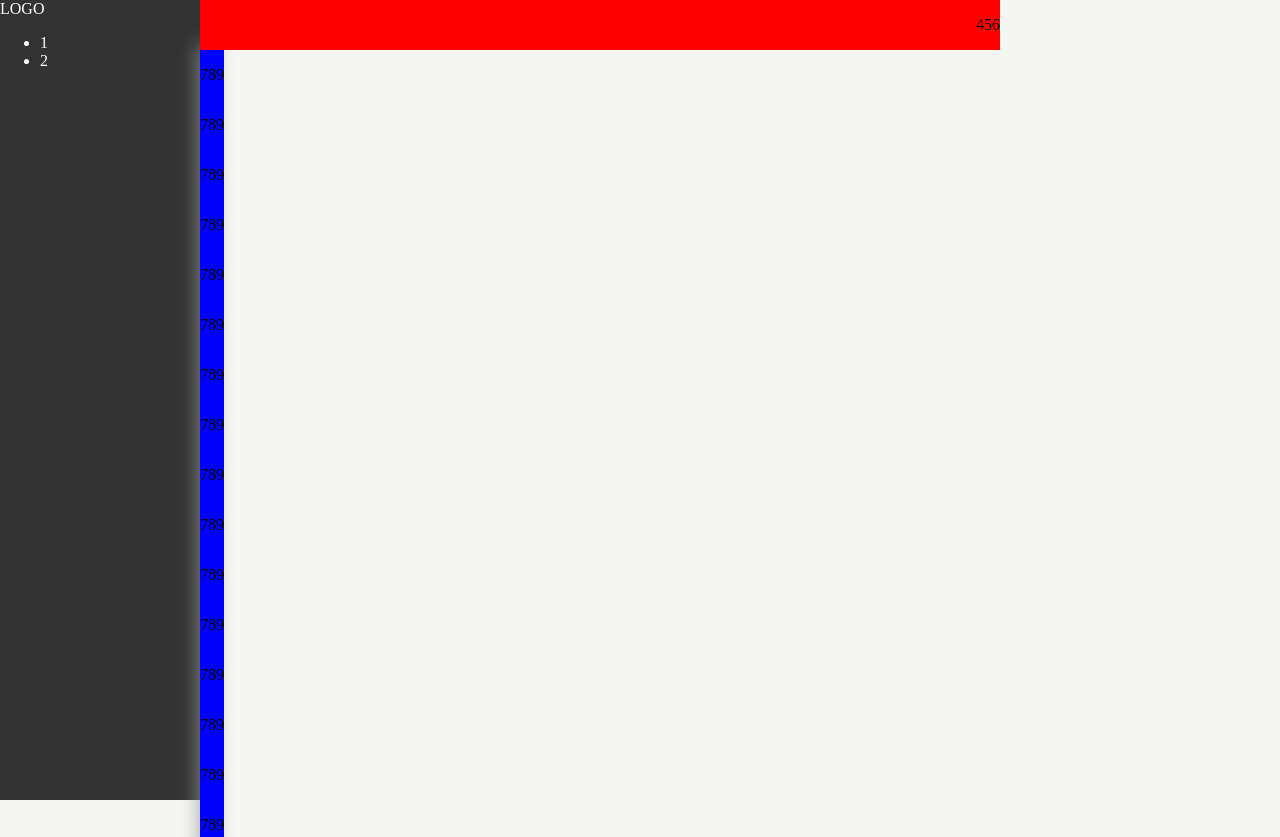
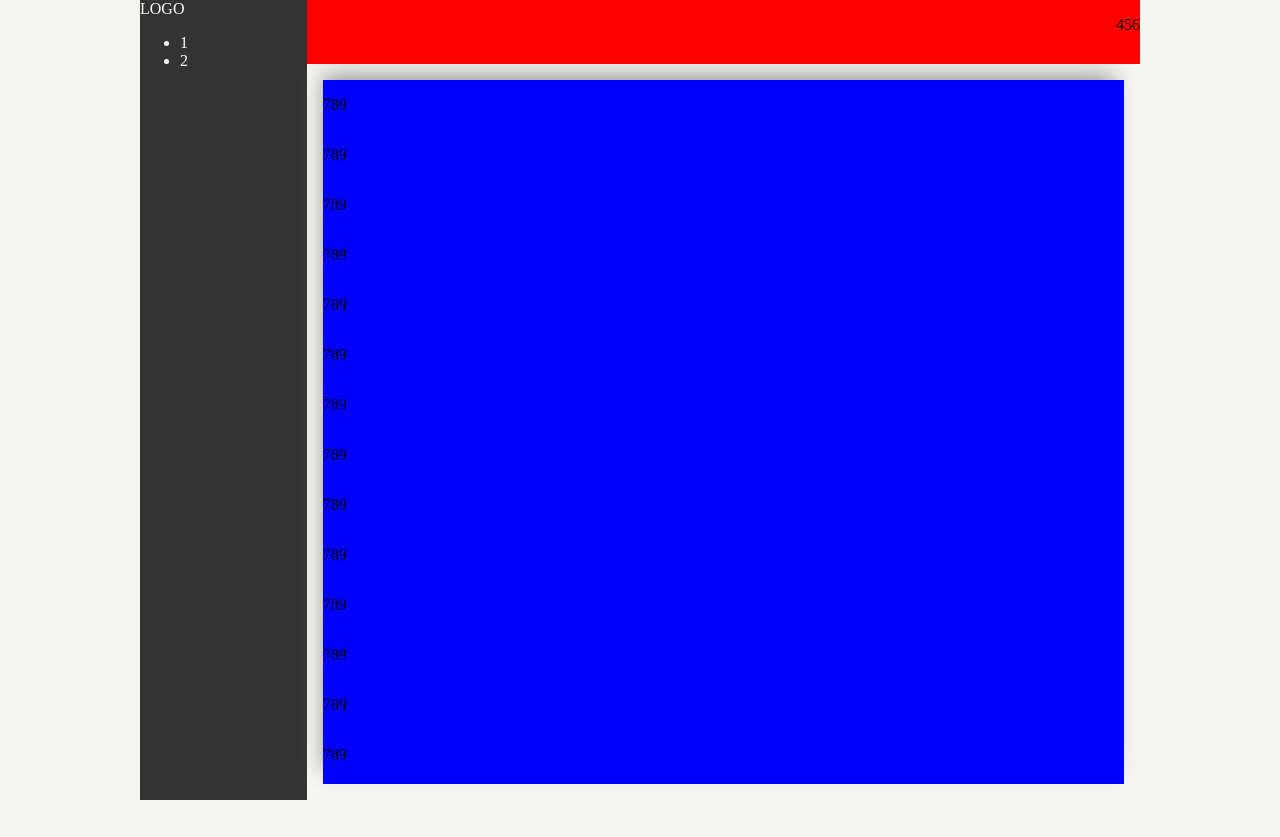
Before and after one commit to kraajaan/solo-project, a website: page src/index.html in a window 1280 px wide. Shown: the top 837 px of the page. After the commit the page ends 800 px from the top, so only its background shows below. Drawn offline with nearby package versions, Linux system fonts and the light colour scheme; files that its build step writes are made by us from their sources.

Commit message:
Intermediate commit in Module 12 (reverted to flex)

```diff
--- a/src/index.html
+++ b/src/index.html
@@ -34,6 +34,7 @@
         <p>789</p><p>789</p><p>789</p><p>789</p><p>789</p><p>789</p>
         <p>789</p><p>789</p><p>789</p><p>789</p><p>789</p><p>789</p>
         <p>789</p><p>789</p><p>789</p><p>789</p><p>789</p><p>789</p>
+        <p>789</p>
       </div>
     </div>
 
--- a/src/sass/_layout.scss
+++ b/src/sass/_layout.scss
@@ -2,20 +2,25 @@ body {
   background-color: $color-body-background-light;
   margin: 0;
   padding: 0;
+  overflow-y: hidden;
 }
 
 .container {
+  display: flex;
+  flex-direction: row;
+  justify-content: space-between;
   max-width: 1000px;
-  margin: 0;
-  padding: 0;
+  margin: 0 auto;
+  padding: 0 20px;
 }
 
 .sidebar {
+  flex: 2;
+  display: flex;
+  flex-direction: column;
   background-color: $color-sidebar-background-dark;
   color: $color-white;
-  width: 200px;
   height: 100vh;
-  position: fixed;
 }
 
 // .sidebar__logo {
@@ -25,9 +30,10 @@ body {
 // }
 
 .main {
-  position: absolute;
-  left: 200px;
-  width: 800px;
+  display: flex;
+  flex-direction: column;
+  justify-content: flex-start;
+  flex: 10;
 }
 
 .main__nav {
@@ -36,10 +42,9 @@ body {
   justify-content: flex-end;
   background-color: red;
   z-index: 1;
-  height: 50px;
+  height: 8vh;
   top: 0;
-  position: fixed;
-  width: 800px;
+  position: sticky;
 }
 
 .main__section {
@@ -47,8 +52,8 @@ body {
   flex-direction: column;
   justify-content: flex-start;
   background-color: blue;
-  top: 50px;
-  margin-top: 0px;
-  position: absolute;
+  margin: 2vh;
   box-shadow: -5px -10px 20px -5px #999;
+  height: 88vh;;
+  overflow-y: hidden;
 }
```
